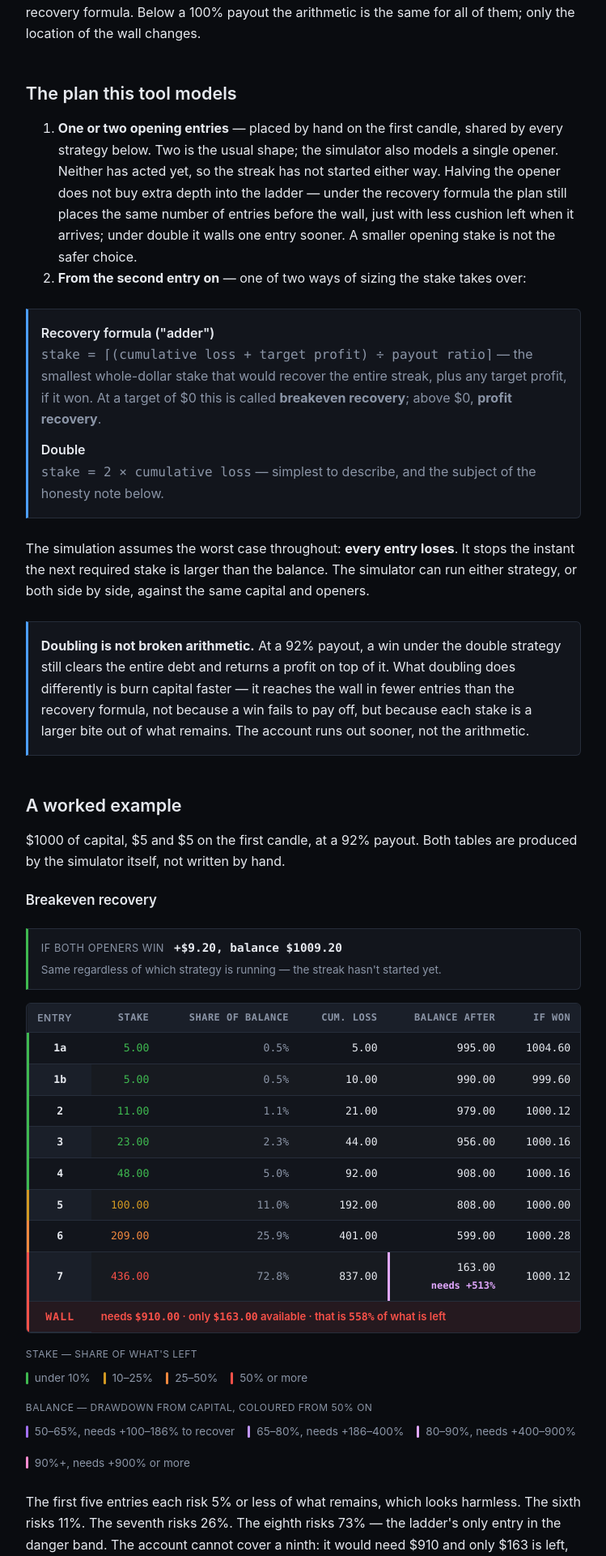
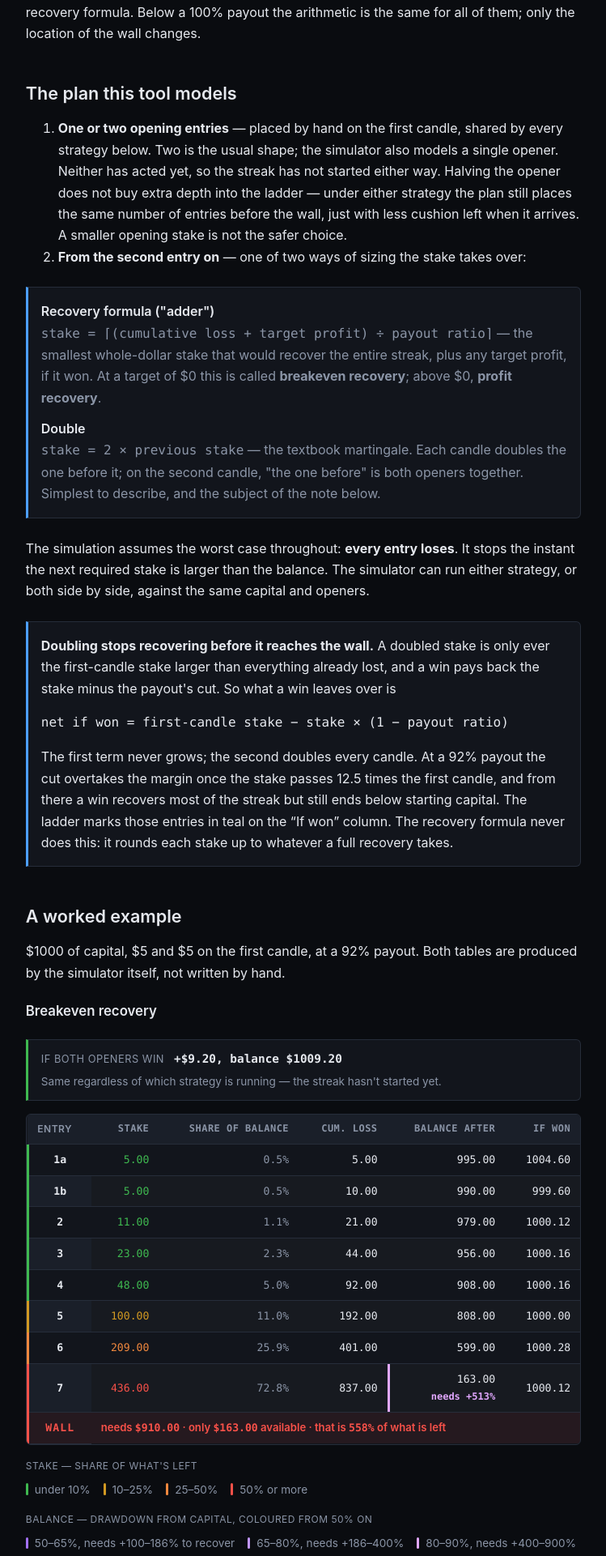
Before and after one commit to AD0791/MTG-simulator-app, a FastAPI app: page / in a window 1280 px wide. Shown: the part 1188-3109 px from the top of the page at 81% size, without its empty margins (265-1014 px from the left). Run offline with FastAPI, Linux system fonts and the light colour scheme; parts of the project's set-up code (start-up, migrations or seed data) failed here and were passed over.

Commit message:
double the previous stake, and mark wins that recover short
The double strategy staked 2 × cumulative loss, which is not a martingale:
from an $8 opener it gave 8, 16, 48, 144 instead of 8, 16, 32, 64. It now
doubles the previous candle's stake; candle 2 doubles both openers together.
The reference case walls at $640 with $370 left after 7 entries (was $1,620,
$190, 6).

Under real doubling a win nets first-candle stake − stake × (1 − payout), so
from the fifth entry at 92% it ends below starting capital. The ladder marks
those entries "short recovery" on the If won cell in a new teal token, with
the shortfall printed beside it, and the API carries win_net and
short_recovery on every entry. Openers are never judged and the adders can't
trigger it.

The landing page and README claimed doubling always recovers with a profit;
that was an artefact of the wrong formula and is rewritten.

```diff
--- a/src/app/static/css/app.css
+++ b/src/app/static/css/app.css
@@ -34,6 +34,11 @@
   --drawdown-severe:   #c297ff;
   --drawdown-critical: #e2a8ff;
   --drawdown-terminal: #ff8dd1;
+
+  /* short recovery — a win that clears most of the streak but still ends
+     below starting capital, on the "If won" cell. Teal, the one hue neither
+     ramp nor the accent uses, so it reads as its own signal. */
+  --recovery-short: #39c5cf;
 
   /* type */
   --font-prose:  ui-sans-serif, -apple-system, "Segoe UI", Roboto, sans-serif;
@@ -634,7 +639,8 @@ td.drawdown-severe   { box-shadow: inset 3px 0 0 var(--drawdown-severe); }
 td.drawdown-critical { box-shadow: inset 3px 0 0 var(--drawdown-critical); }
 td.drawdown-terminal { box-shadow: inset 3px 0 0 var(--drawdown-terminal); }
 
-.drawdown-note {
+.drawdown-note,
+.win-note {
   display: block;
   margin-top: 2px;
   font-size: .75rem;
@@ -645,6 +651,11 @@ td.drawdown-heavy    .drawdown-note { color: var(--drawdown-heavy); }
 td.drawdown-severe   .drawdown-note { color: var(--drawdown-severe); }
 td.drawdown-critical .drawdown-note { color: var(--drawdown-critical); }
 td.drawdown-terminal .drawdown-note { color: var(--drawdown-terminal); }
+
+/* Short recovery: same inset-plus-note treatment as the drawdown ramp, on the
+   "If won" cell, so it never competes with the row's exposure border. */
+td.win-short { box-shadow: inset 3px 0 0 var(--recovery-short); }
+td.win-short .win-note { color: var(--recovery-short); }
 
 /* The wall is not a data row and must not read as one. */
 .ladder .wall-row {
@@ -700,6 +711,8 @@ td.drawdown-terminal .drawdown-note { color: var(--drawdown-terminal); }
 .legend--drawdown .swatch--severe   { color: var(--drawdown-severe); }
 .legend--drawdown .swatch--critical { color: var(--drawdown-critical); }
 .legend--drawdown .swatch--terminal { color: var(--drawdown-terminal); }
+
+.legend .swatch--short { color: var(--recovery-short); }
 
 /* --- history ----------------------------------------------------------- */
 
@@ -817,7 +830,8 @@ td.drawdown-terminal .drawdown-note { color: var(--drawdown-terminal); }
   }
 
   /* The recovery note takes its own line under the balance it qualifies. */
-  .table-card .drawdown-note { flex-basis: 100%; text-align: right; margin-top: 0; }
+  .table-card .drawdown-note,
+  .table-card .win-note { flex-basis: 100%; text-align: right; margin-top: 0; }
 
   /* The wall is a statement, not a label/value pair. */
   .table-card tbody td.wall-reason { display: block; text-align: left; }
--- a/src/app/templates/index.html
+++ b/src/app/templates/index.html
@@ -76,9 +76,9 @@
       <strong>One or two opening entries</strong> — placed by hand on the first candle, shared by
       every strategy below. Two is the usual shape; the simulator also models a single opener.
       Neither has acted yet, so the streak has not started either way. Halving the opener does not
-      buy extra depth into the ladder — under the recovery formula the plan still places the same
-      number of entries before the wall, just with less cushion left when it arrives; under double
-      it walls one entry sooner. A smaller opening stake is not the safer choice.
+      buy extra depth into the ladder — under either strategy the plan still places the same
+      number of entries before the wall, just with less cushion left when it arrives. A smaller
+      opening stake is not the safer choice.
     </li>
     <li>
       <strong>From the second entry on</strong> — one of two ways of sizing the stake takes over:
@@ -98,9 +98,11 @@
     </dd>
     <dt>Double</dt>
     <dd>
-      <span class="figure">stake = 2 &times; cumulative loss</span>
-      <span class="visually-hidden">stake equals twice the cumulative loss</span>
-      — simplest to describe, and the subject of the honesty note below.
+      <span class="figure">stake = 2 &times; previous stake</span>
+      <span class="visually-hidden">stake equals twice the previous stake</span>
+      — the textbook martingale. Each candle doubles the one before it; on the second candle,
+      "the one before" is both openers together. Simplest to describe, and the subject of the
+      note below.
     </dd>
   </dl>
 
@@ -112,11 +114,23 @@
 
   <div class="callout">
     <p>
-      <strong>Doubling is not broken arithmetic.</strong> At a 92% payout, a win under the double
-      strategy still clears the entire debt and returns a profit on top of it. What doubling does
-      differently is burn capital faster — it reaches the wall in fewer entries than the recovery
-      formula, not because a win fails to pay off, but because each stake is a larger bite out of
-      what remains. The account runs out sooner, not the arithmetic.
+      <strong>Doubling stops recovering before it reaches the wall.</strong> A doubled stake is
+      only ever the first-candle stake larger than everything already lost, and a win pays back
+      the stake minus the payout's cut. So what a win leaves over is
+    </p>
+    <p class="figure">
+      net if won = first-candle stake &minus; stake &times; (1 &minus; payout ratio)
+      <span class="visually-hidden">
+        the net if this entry wins equals the first-candle stake, minus the stake multiplied by
+        one minus the payout ratio
+      </span>
+    </p>
+    <p>
+      The first term never grows; the second doubles every candle. At a 92% payout the cut
+      overtakes the margin once the stake passes 12.5 times the first candle, and from there a win
+      recovers most of the streak but still ends below starting capital. The ladder marks those
+      entries in teal on the &ldquo;If won&rdquo; column. The recovery formula never does this:
+      it rounds each stake up to whatever a full recovery takes.
     </p>
   </div>
 </section>
@@ -151,13 +165,13 @@
   </div>
 
   <p>
-    Same capital, same openers, same payout — but the recovery formula survives eight entries and
-    doubling survives only six. Doubling doesn't fail here either: a win on entry 5's $540 stake
-    would have cleared the entire $810 lost so far and left the balance at $1,226.80 — well above
-    the $1,000 it started with. The wall arrives right after: entry 6 would need $1,620, and only
-    $190 is left. That contrast — not a difference in whether either method works, but in how fast
-    each one spends the account down — is the whole argument for comparing them side by side rather
-    than picking one on faith.
+    Same capital, same openers, same payout — the recovery formula survives eight entries,
+    doubling seven. Doubling's first wins pay: a win on entry 4's $80 stake would leave $1,003.60.
+    Then the margin runs out. A win on entry 5's $160 stake leaves $997.20, $2.80 short of where
+    the account started; on entry 6's $320 stake, $984.40, $15.60 short. And the wall arrives right
+    after: entry 7 would need $640, and only $370 is left. Two entries before the end, doubling
+    was already paying a win back at a loss — the whole argument for comparing the methods side
+    by side rather than picking one on faith.
   </p>
 </section>
 
@@ -259,11 +273,13 @@
   <details>
     <summary>Does doubling recover a loss, or not?</summary>
     <p>
-      It does. A win under the double strategy returns twice the stake at the payout ratio, which
-      clears the entire debt and leaves a profit on top — the same as the recovery formula. The
-      difference is speed, not success: doubling stakes more of what remains at every step, so it
-      reaches the wall sooner. Comparing the two side by side in the simulator makes that visible
-      without taking either claim on faith.
+      Only for its first few candles. Each doubled stake exceeds everything already lost by just
+      the first-candle stake, and a win gives back the stake less the payout's cut. That cut
+      doubles every candle while the margin stays put, so below a 100% payout it always catches
+      up: at 92%, once the stake passes 12.5 times the first candle, a win recovers most of the
+      streak but still ends below starting capital. Those entries are marked in teal, with the
+      shortfall printed beside them. The recovery formula never falls short this way, because it
+      sizes every stake to a full recovery.
     </p>
   </details>
 </section>
--- a/src/app/templates/partials/_results_table.html
+++ b/src/app/templates/partials/_results_table.html
@@ -41,7 +41,13 @@
               </span>
             {%- endif %}
           </td>
-          <td class="num"><span class="cell-label">If won</span>{{ "%.2f"|format(row.balance_if_win) }}</td>
+          <td class="num{% if row.short_recovery %} win-short{% endif %}">
+            <span class="cell-label">If won</span>
+            {{- "%.2f"|format(row.balance_if_win) }}
+            {%- if row.short_recovery %}
+              <span class="win-note">short ${{ "%.2f"|format(-row.win_net) }}</span>
+            {%- endif %}
+          </td>
         </tr>
       {% endfor %}
 
@@ -74,3 +80,13 @@
   <li><span class="swatch swatch--critical"></span> 80–90%, needs +400–900%</li>
   <li><span class="swatch swatch--terminal"></span> 90%+, needs +900% or more</li>
 </ul>
+
+{% if ladder | selectattr("short_recovery") | list %}
+  <p class="legend__label">If won &mdash; short recovery</p>
+  <ul class="legend">
+    <li>
+      <span class="swatch swatch--short"></span>
+      a win recovers most of the streak but still ends below starting capital
+    </li>
+  </ul>
+{% endif %}
```
Also changed, not shown: src/app/domain/staking_simulator.py (+19 -7 lines), src/app/schemas/simulation.py (+8 -2 lines), src/app/services/bands.py (+17 -0 lines), tests/test_api.py (+8 -4 lines), tests/test_bands.py (+43 -1 lines), tests/test_domain.py (+42 -18 lines), tests/test_logging.py (+2 -2 lines), tests/test_web.py (+5 -1 lines), README.md.
